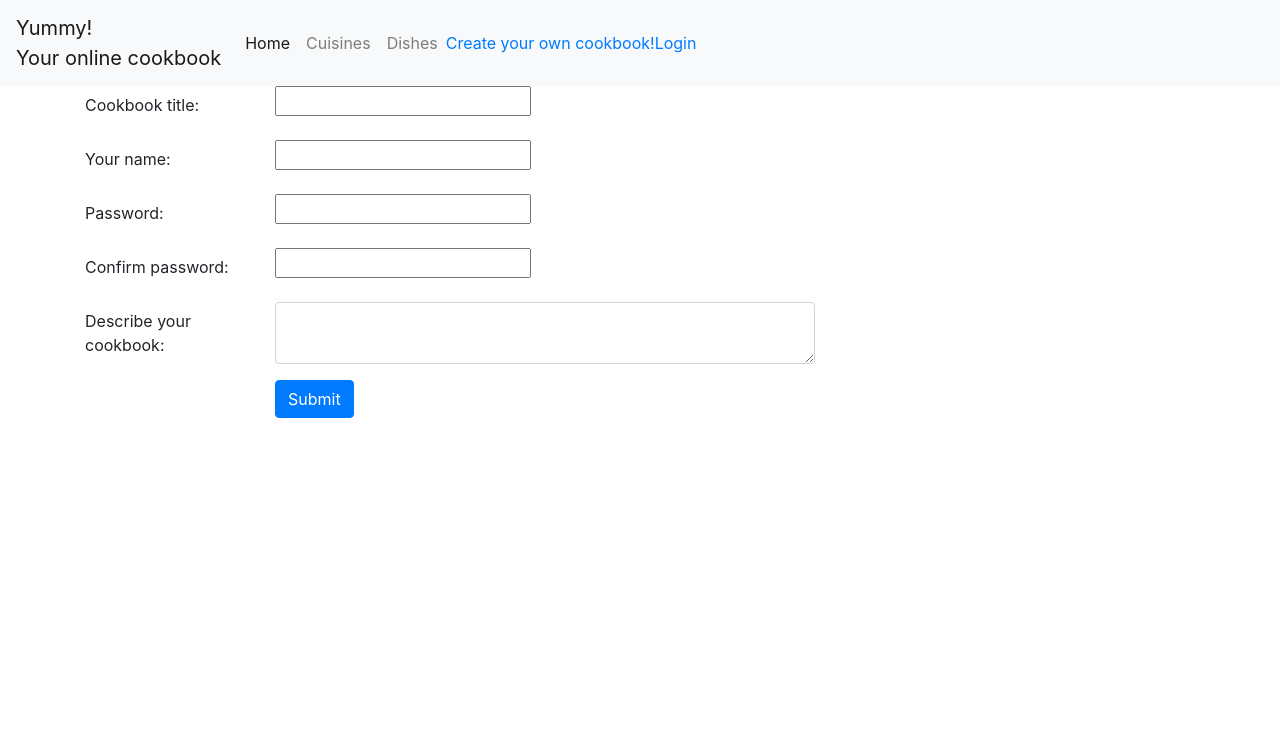
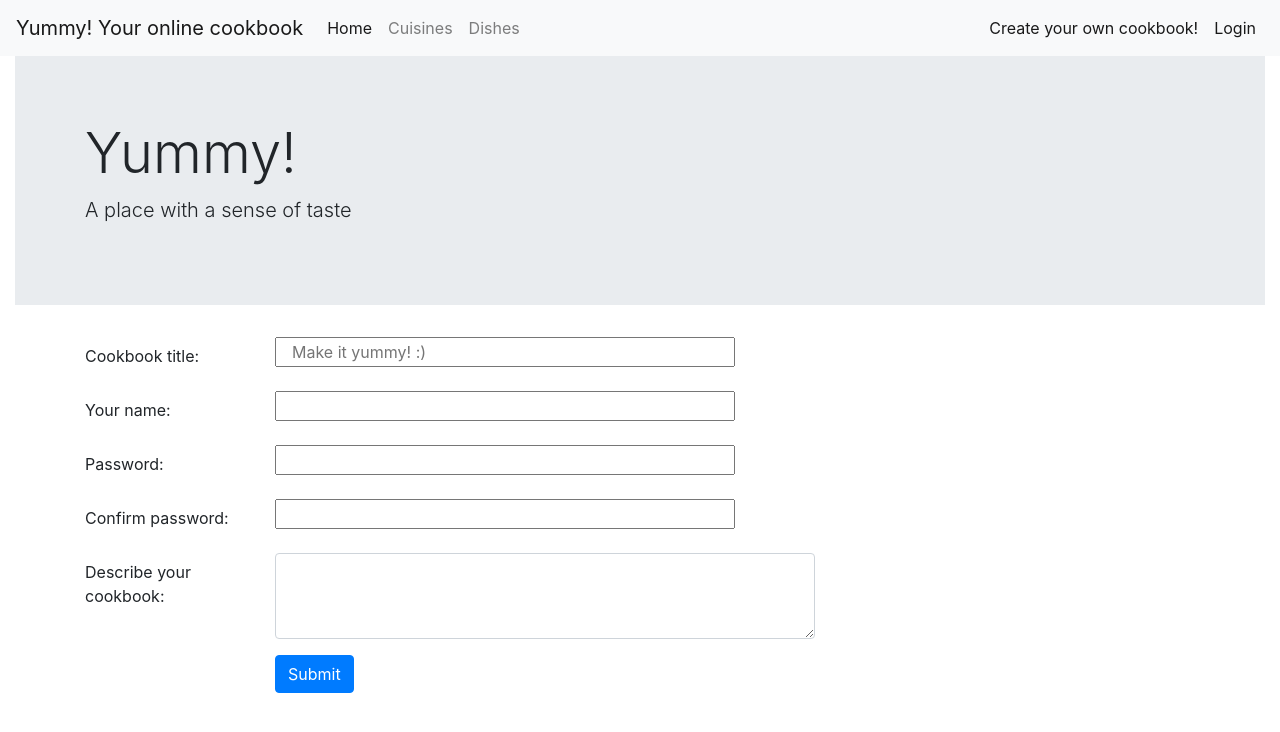
Before and after one commit to kajamiko/cookbook, a Flask app: page / in a window 1280 px wide. Shown: the top 732 px of the page. Run offline with Flask 2, Linux system fonts and the light colour scheme; some libraries are stand-ins or nearby versions.

Commit message:
Added new html files

```diff
--- a/run.py
+++ b/run.py
@@ -26,7 +26,7 @@ def create_nice_date():
 
 def create_cookbook(cookbook_name='', password='', username='', description=''):
     """
-    Inserts given parameters as a cookbook document and returns its id
+    Inserts given parameters as a cookbook document to the db and returns it's id
     """
     _id=mongo.db.cookbooks.insert_one({"cookbok_name": cookbook_name,
         "password" : password,
@@ -41,9 +41,12 @@ def create_cookbook(cookbook_name='', password='', username='', description=''):
 def get_recipes(query={}):
     return mongo.db.recipes.find(query)
 
-def get_cookbooks(query={}):
-    return mongo.db.cookbooks.find_one(query)
+def get_record(collection, query={}):
+    return collection.find_one(query)
 
+def delete_record(record_id):
+
+    pass
 
 
 ### Front end making functions
@@ -52,16 +55,39 @@ def get_cookbooks(query={}):
 def register():
     if(request.method == "POST"):
 
-
         form = request.form
 
-        create_cookbook(cookbook_name=form["cookbook_name"],
+        _result=create_cookbook(cookbook_name=form["cookbook_name"],
             password=form["password"],
             username=form["author_name"],
             description=form["cookbook_desc"])
 
+        return redirect(url_for('cookbook_view', cookbook_id=_result.inserted_id))
+    return render_template('register.html')
 
-    return render_template('register.html')
+####Started coookbook view, but need to implement html view
+
+@app.route('/cookbook_view/<cookbook_id>')
+def cookbook_view(cookbook_id):
+    _cookbook = mongo.db.cookbooks.find_one({"_id": cookbook_id})
+    return render_template('cookbook_view.html',
+    cookbook=_cookbook)
+
+
+
+@app.route('/show_recipe/<recipe_id>')
+def show_recipe(recipe_id):
+     _recipe = mongo.db.recipes.find_one({"_id": ObjectId(recipe_id)})
+
+     return render_template("recipe.html",
+     recipe=_recipe )
+
+
+@app.route('/give_up/<recipe_id>')
+def give_up(recipe_id):
+    _recipe = mongo.db.recipes.update_one({"_id": ObjectId(recipe_id)},
+        {'$inc': {"upvotes" : 1}})
+    return redirect(url_for("show_recipe",recipe_id=recipe_id))
 
 if __name__ == "__main__":
     app.run(host=os.environ.get('IP'),
--- a/templates/base.html
+++ b/templates/base.html
@@ -3,17 +3,17 @@
     <head>
 
          <link rel="stylesheet" href="https://maxcdn.bootstrapcdn.com/bootstrap/4.0.0/css/bootstrap.min.css" integrity="sha384-Gn5384xqQ1aoWXA+058RXPxPg6fy4IWvTNh0E263XmFcJlSAwiGgFAW/dAiS6JXm" crossorigin="anonymous">
-
+        <script type="text/javascript" src="../static/js/validate.js"> </script>
     </head>
 
     <body>
 <!--Navbar -->
         <nav class="navbar navbar-expand-lg navbar-light bg-light">
-            <a class="navbar-brand" href="#">Yummy!<br>Your online cookbook</a>
+            <a class="navbar-brand" href="#">Yummy! Your online cookbook</a>
             <button class="navbar-toggler" type="button" data-toggle="collapse" data-target="#navbarNav" aria-controls="navbarNav" aria-expanded="false" aria-label="Toggle navigation">
             <span class="navbar-toggler-icon"></span>
           </button>
-            <div class="collapse navbar-collapse" id="navbarNav">
+            <div class="collapse navbar-collapse justify-content-between" id="navbarNav">
                 <ul class="navbar-nav">
                     <li class="nav-item active">
                         <a class="nav-link" href="#">Home </a>
@@ -26,17 +26,27 @@
                     </li>
                 </ul>
 
-                <ul class="nav navbar-nav navbar-right">
-                    <li><a href="{{ url_for('register')}}"><span class="glyphicon glyphicon-user"></span> Create your own cookbook! </a></li>
-                    <li><a href="#"><span class="glyphicon glyphicon-log-in"></span> Login</a></li>
+                <ul class="navbar-nav">
+                    <li class="nav-item active">
+                        <a class="nav-link" href="{{ url_for('register')}}"><span class="glyphicon glyphicon-user"></span> Create your own cookbook! </a>
+                    </li>
+                    <li class="nav-item active">
+                        <a class="nav-link" href="#"><span class="glyphicon glyphicon-log-in"></span> Login</a>
+                    </li>
                 </ul>
                 </div>
 
         </nav>
 
 
-        <div class="container">
-            {% block content %} {% endblock %}
+        <div class="container-fluid">
+            <div class="jumbotron jumbotron-fluid">
+                <div class="container">
+                    <h1 class="display-4">Yummy!</h1>
+                    <p class="lead">A place with a sense of taste</p>
+                </div>
+            </div>
+                {% block content %} {% endblock %}
         </div>
 
 
--- a/templates/register.html
+++ b/templates/register.html
@@ -1,40 +1,46 @@
+
+
+
 {% extends 'base.html' %}
+
 {% block content %}
 
+<div class="container">
+<form action="{{ url_for('register') }}" method="POST" name="reg_form" onsubmit="return(validate());">
 
-<form action="{{ url_for('register') }}" method="POST" name="reg_form" onsubmit="return(validate())">
+      <form action="{{ url_for('register') }}" method="POST" name="reg_form" onsubmit="return(validate());">
     <div class="form-group row">
-      <label for="cookbok_name" class="col-sm-2 col-form-label">Cookbook title:</label>
+      <label for="cookbook_name" class="col-sm-2 col-form-label">Cookbook title:</label>
       <div class="col-sm-10">
-        <input id="cookbok_name" name="cookbok_name" type="text" class="validate" required>
+        <input id="cookbook_name"  name="cookbook_name" type="text" class="validate col-md-6"  placeholder="Make it yummy! :)" required>
       </div>
     </div>
 
      <div class="form-group row">
       <label for="author_name" class="col-sm-2 col-form-label">Your name:</label>
       <div class="col-sm-10">
-        <input id="author_name" name="author_name" type="text" class="validate" required>
+        <input id="author_name" name="author_name" type="text" class="validate col-md-6" required>
       </div>
     </div>
 
        <div class="form-group row">
       <label for="password" class="col-sm-2 col-form-label">Password:</label>
       <div class="col-sm-10">
-        <input type="password" id="password" name="password" type="password" class="validate" required>
+        <input type="password" id="password" name="password" type="password" class="validate col-md-6" required>
       </div>
       </div>
 
     <div class="form-group row">
       <label for="con_password" class="col-sm-2 col-form-label">Confirm password:</label>
       <div class="col-sm-10">
-        <input id="con_password" name="con_password" type="con_password" class="validate"  type="password" required>
+        <input id="con_password" name="con_password" class="validate col-md-6"  type="password" required>
       </div>
       </div>
 
     <div class="form-group row">
       <label for="cookbook_desc" class="col-sm-2 col-form-label"> Describe your cookbook:</label>
       <div class="col-sm-10 col-md-6">
-        <textarea name="cookbook_desc"  class="form-control" id="cookbook_desc" ></textarea>
+        <textarea name="cookbook_desc"  class="form-control" id="cookbook_desc" rows="3" ></textarea>
       </div>
     </div>
 
@@ -44,39 +50,6 @@
       </div>
     </div>
   </form>
-    {% endblock %}
-    <script type="text/javascript">
+</div>
 
-      function validate()
-      {
-
-         if( document.reg_form.cookbok_name.value.length < 3 )
-         {
-            alert( "Please give cookbook a title!" );
-            document.reg_form.cookbok_name.focus() ;
-            return false;
-         }
-
-          if( document.reg_form.author_name.value.length < 3 )
-         {
-            alert( "Please provide your name!" );
-            document.reg_form.cookbok_name.focus() ;
-            return false;
-         }
-
-          if( document.reg_form.password.value.length < 5 )
-         {
-            alert( "Please provide at least 5 characters long password!" );
-            document.reg_form.cookbok_name.focus() ;
-            return false;
-         }
-
-         if( document.reg_form.password.value.length !=  document.reg_form.con_password.value.length)
-         {
-            alert( "Passwords are not the same!" );
-            document.reg_form.cookbok_name.focus() ;
-            return false;
-         }
-       return( true );
-      }
-        </script>
+{% endblock %}
```
Also changed, not shown: templates/recipe.html (added, +32 -0 lines), tests.py (+23 -10 lines), 1 other file.
